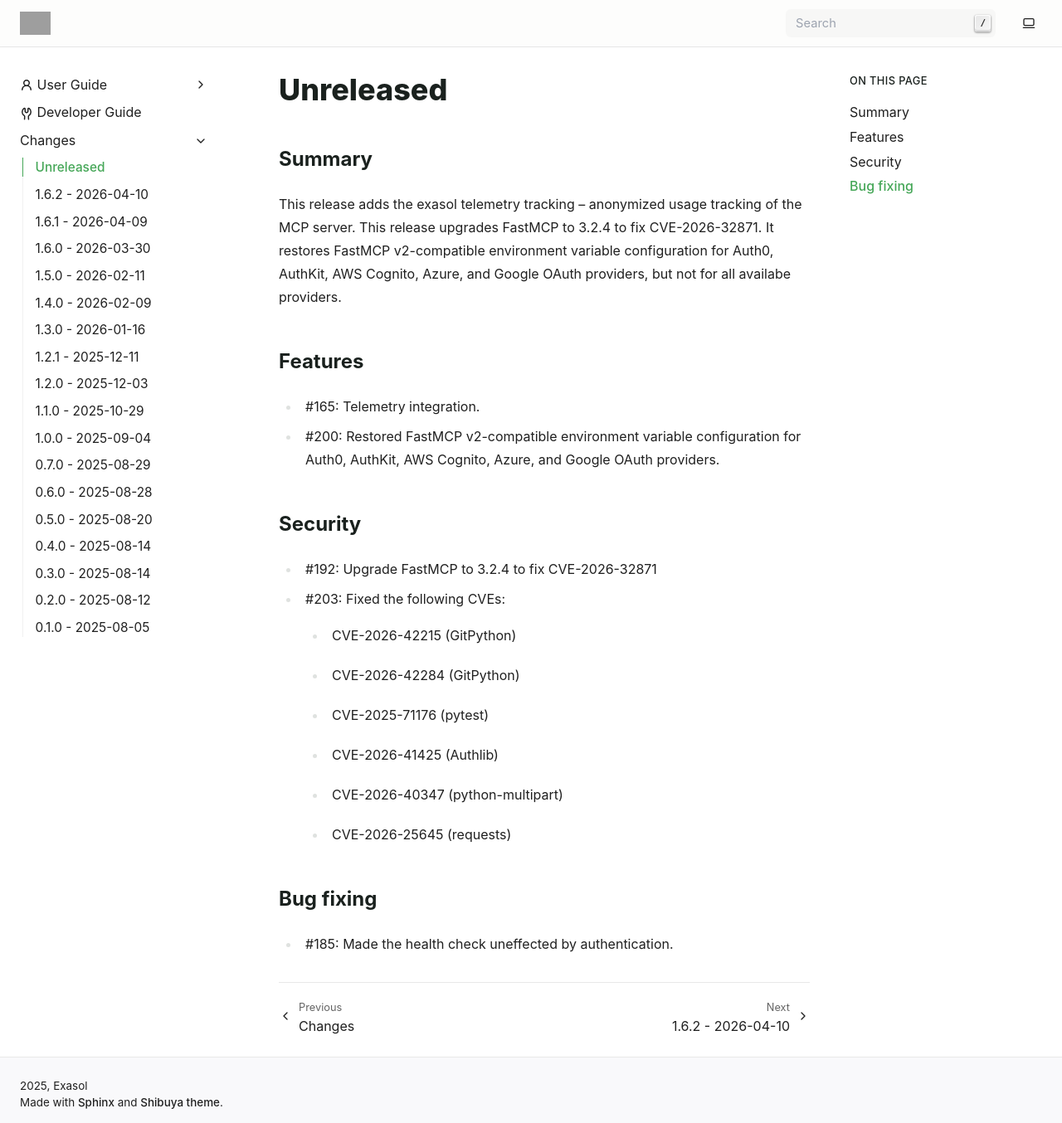
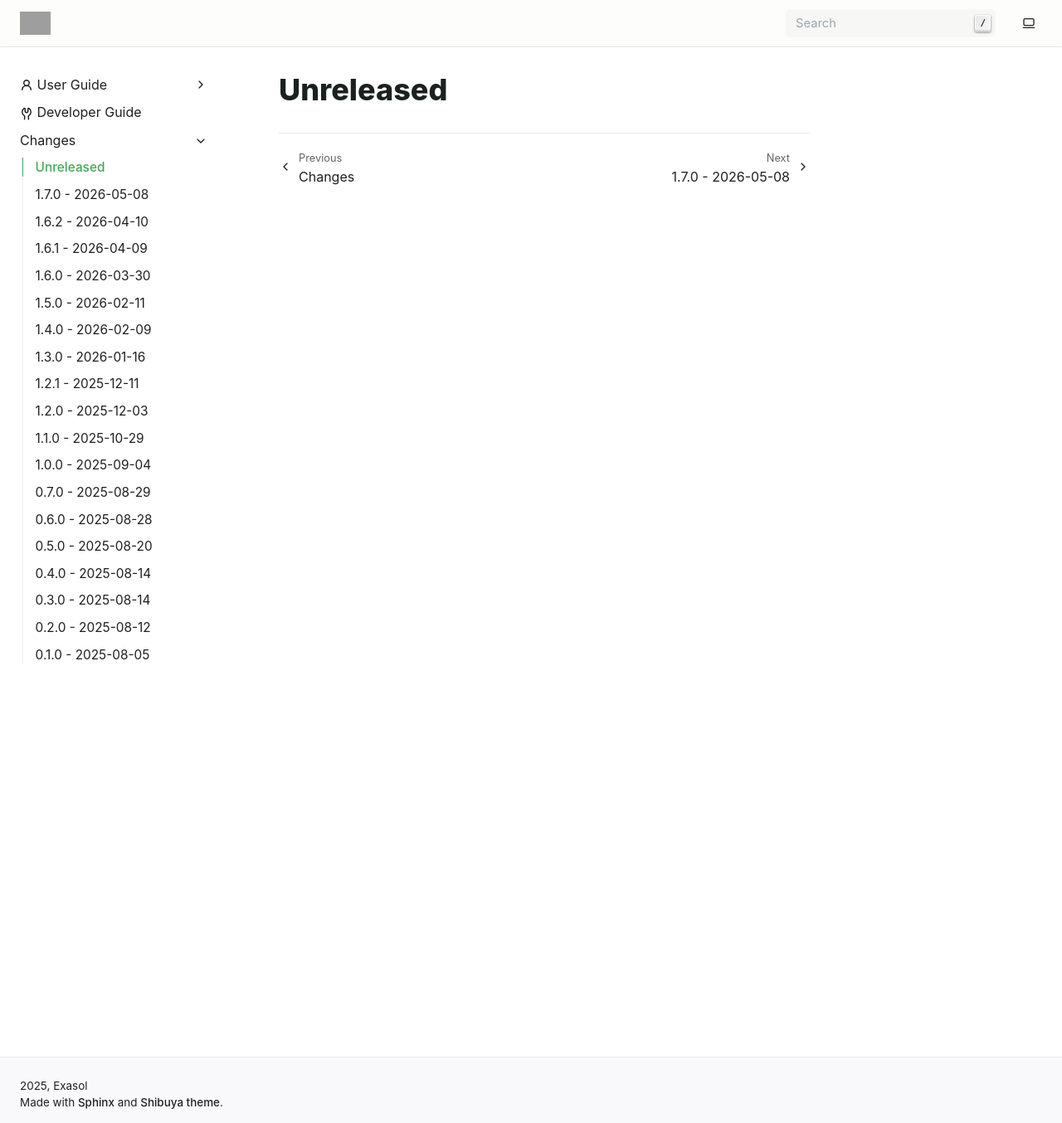
Before and after one commit to exasol/mcp-server, a Sphinx documentation site: the page built from doc/changes/unreleased.md, in a window 1280 px wide and 1354 px high. Shown: the whole window at 83% size. Built offline with Sphinx 7.4.7, drawn with Linux system fonts in a browser that asks for light colours; grey boxes are pictures that could not be loaded.

Commit message:
Release/prepare 1.7.0 (#207)
* Prepared-release-1.7.0

* Prepared-release-1.7.0

```diff
--- a/doc/changes/unreleased.md
+++ b/doc/changes/unreleased.md
@@ -1,26 +1 @@
 # Unreleased
-
-## Summary
-
-This release adds the exasol telemetry tracking -- anonymized usage tracking of the MCP server.
-This release upgrades FastMCP to 3.2.4 to fix CVE-2026-32871. It restores FastMCP v2-compatible environment variable configuration for Auth0, AuthKit, AWS Cognito, Azure, and Google OAuth providers, but not for all availabe providers.
-
-## Features
-
-* #165: Telemetry integration.
-* #200: Restored FastMCP v2-compatible environment variable configuration for Auth0, AuthKit, AWS Cognito, Azure, and Google OAuth providers.
-
-## Security
-
-* #192: Upgrade FastMCP to 3.2.4 to fix CVE-2026-32871
-* #203: Fixed the following CVEs:
-    - CVE-2026-42215 (GitPython)
-    - CVE-2026-42284 (GitPython)
-    - CVE-2025-71176 (pytest)
-    - CVE-2026-41425 (Authlib)
-    - CVE-2026-40347 (python-multipart)
-    - CVE-2026-25645 (requests)
-
-## Bug fixing
-
-* #185: Made the health check uneffected by authentication.
--- a/exasol/ai/mcp/server/version.py
+++ b/exasol/ai/mcp/server/version.py
@@ -9,7 +9,7 @@ If you need to change the version, do so in the pyproject.toml, e.g. by using
 """
 
 MAJOR = 1
-MINOR = 6
-PATCH = 2
+MINOR = 7
+PATCH = 0
 VERSION = f"{MAJOR}.{MINOR}.{PATCH}"
 __version__ = VERSION
--- a/pyproject.toml
+++ b/pyproject.toml
@@ -1,6 +1,6 @@
 [project]
 name = "exasol-mcp-server"
-version = "1.6.2"
+version = "1.7.0"
 requires-python = ">=3.10,<3.14"   # Restriction is due to numpy
 description = "Exasol MCP Server"
 authors = [
```
Also changed, not shown: doc/changes/changelog.md (+2 -0 lines), doc/changes/changes_1.7.0.md (added, +26 -0 lines).
